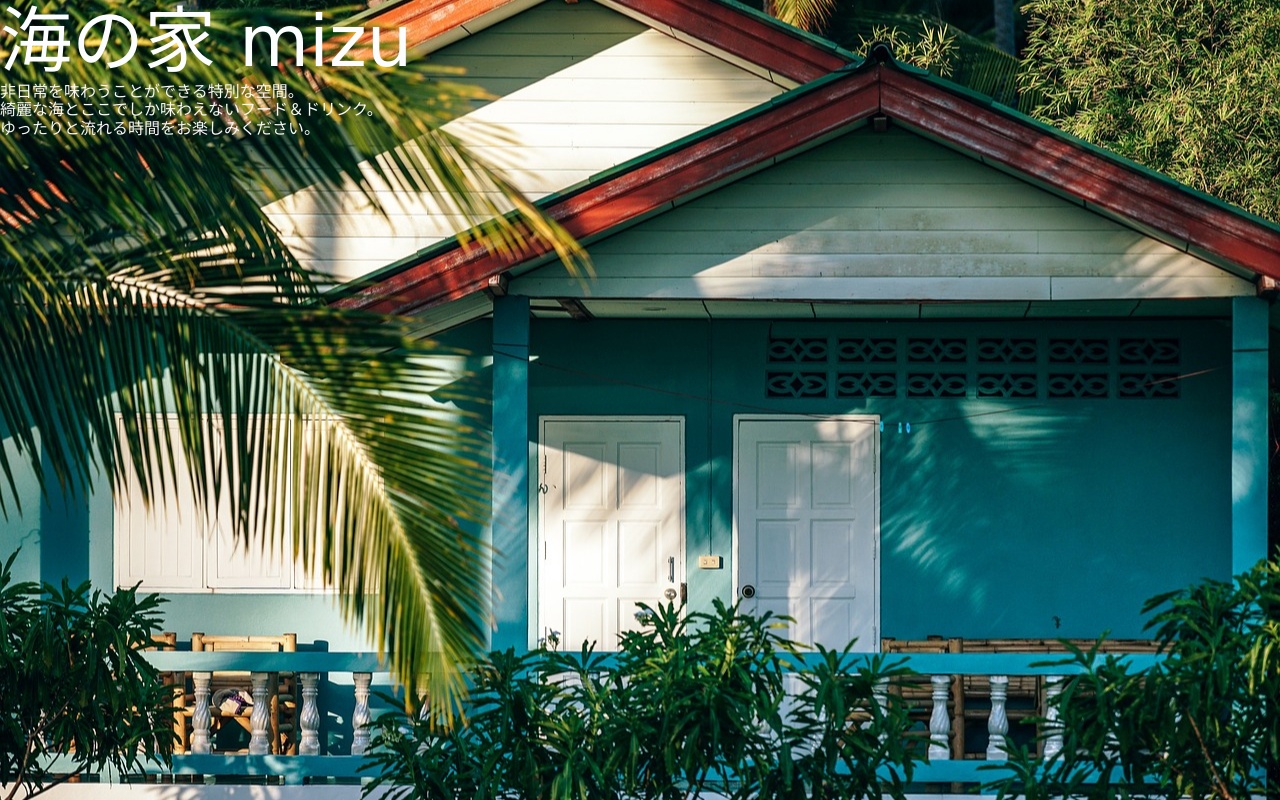
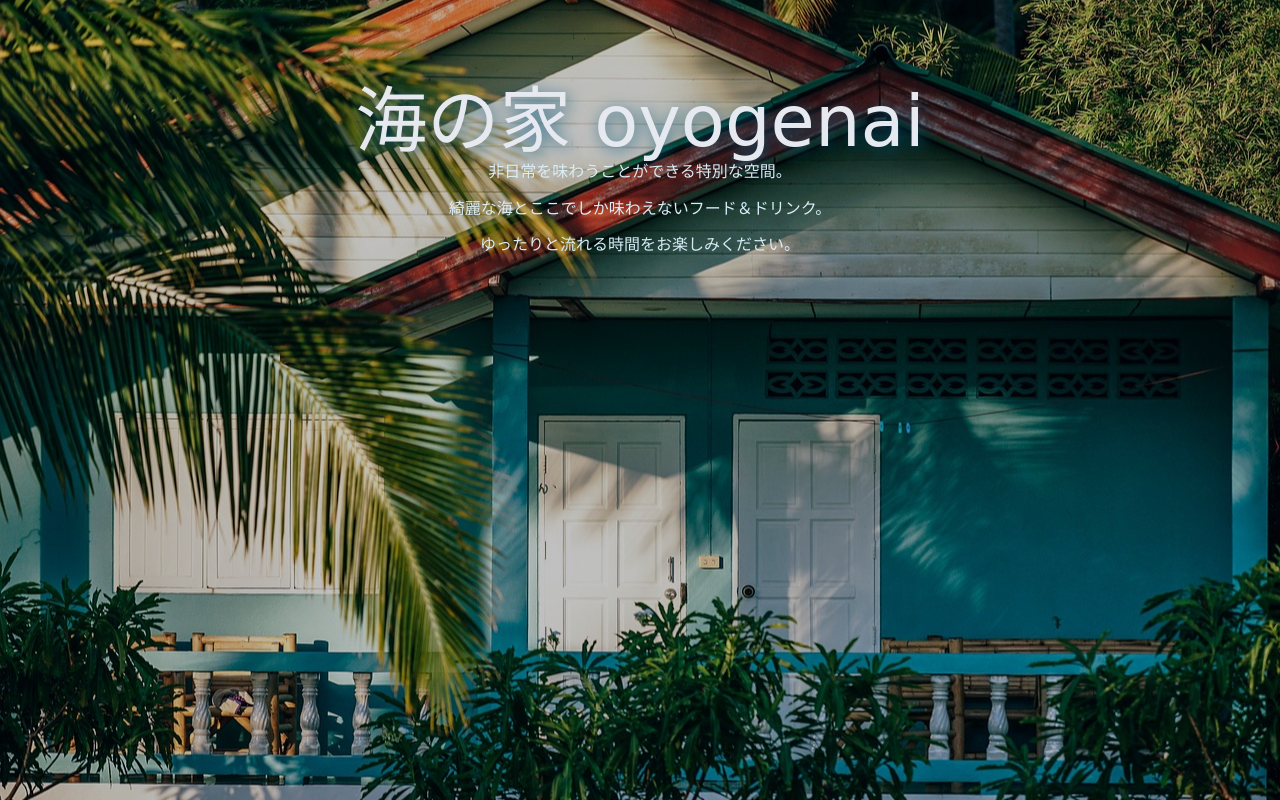
Before and after one commit to happyningen/gd1, a plain HTML site: page kadai1/index.html in a window 1280 px wide. Drawn offline with Linux system fonts and the light colour scheme; some packages are replaced by stand-ins of ours; a web font is replaced by a local one.

Commit message:
Add files via upload

```diff
--- a/kadai1/css/style.css
+++ b/kadai1/css/style.css
@@ -10,24 +10,27 @@ section{
     scroll-snap-align: start;
 }
 .hero{
+    background-color: #0102053f;
     background-image: url(../images/architecture-3741907_1280.jpg);
-    text-align: inherit;
-    padding-top: 0vh;
-    color: rgb(251, 247, 247);
+    background-blend-mode: darken ;
+    text-align: center;
+    padding-top: 10vh;
+    color: #d9edf7;
     font-family: 'BIZ UDGothic', sans-serif;
 
 }
 .title{
     font-family: 'Londrina Shadow', cursive;
     font-size:4.5rem ;
-    color: rgb(251, 253, 255);
+    color: rgb(230, 233, 240);
+    text-shadow: 2px 3px 15px rgba(12, 91, 125, 0.8);
 
 }
 .menu{
     background-image: url(../images/drink-84533_1280.jpg);
     text-align: center;
     padding-top: 10vh;
-    color: rgba(14, 5, 13, 0.977);
+    color: rgba(250, 248, 249, 0.977);
 
 }
 .wrapper{
@@ -44,7 +47,9 @@ section{
 }
 
 .contact{
+    background-color: rgba(231, 141, 58, 0.37);
     background-image: url(../images/sunset-5510608_1280.jpg);
+    background-blend-mode: overlay ;
     text-align: center;
     padding-top: 10vh;
     font-size: 5vh;
--- a/kadai1/index.html
+++ b/kadai1/index.html
@@ -4,7 +4,7 @@
     <meta charset="UTF-8">
     <meta http-equiv="X-UA-Compatible" content="IE=edge">
     <meta name="viewport" content="width=device-width, initial-scale=1.0">
-    <title>WCB Bakery</title>
+    <title>Umi_oyogenai</title>
     <link rel="stylesheet" href="https://unpkg.com/destyle.css@4.0.0/destyle.min.css">
     <link rel="stylesheet" href="css/style.css">
     <link rel="preconnect" href="https://fonts.googleapis.com">
@@ -15,11 +15,13 @@
 <body>
  <div class="container">
     <section class="hero">
-<h1 class="title">海の家 mizu
+<h1 class="title">海の家 oyogenai
 
 </h1>
 <p>非日常を味わうことができる特別な空間。<br>
+                                   <br>
  綺麗な海とここでしか味わえないフード＆ドリンク。<br>
+                                    <br>
   ゆったりと流れる時間をお楽しみください。
 </p>
     </section>
@@ -74,7 +76,7 @@
 
 
     <a href="https://www.instagram.com/"
-         class="fa-brands fa-instagram"></i>
+      class="fa-brands fa-instagram"></i>
     </a>
         <p>神奈川県藤沢市江ノ島○-○-○</p>
         <p>営業時間 11:00〜21:00</p>
```
